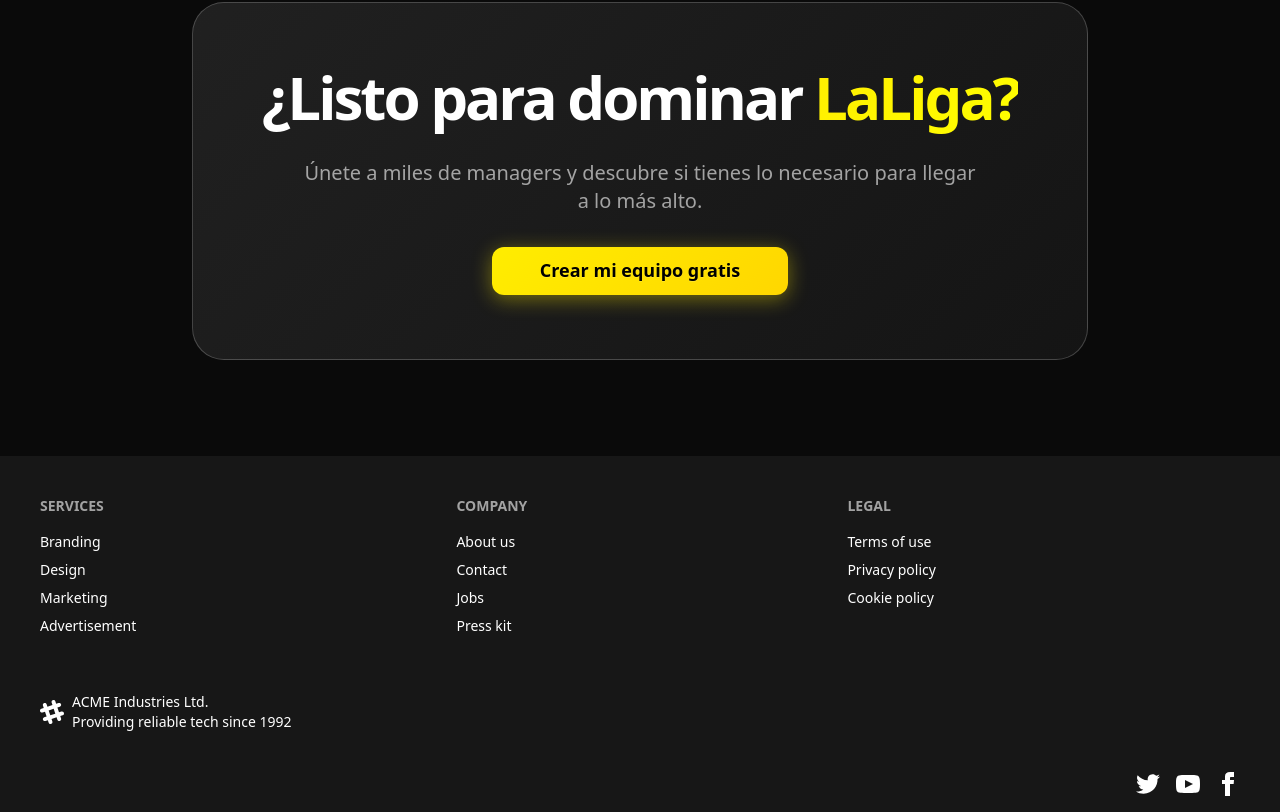
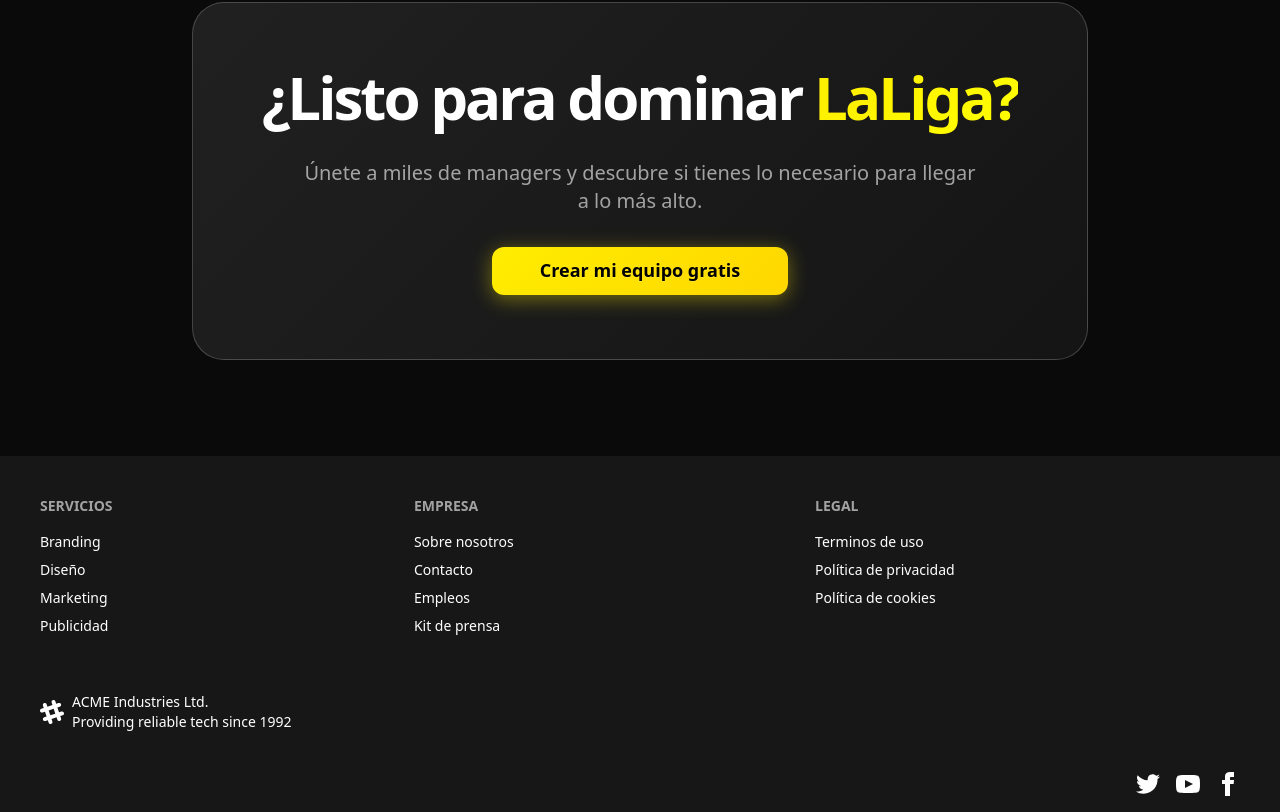
Before and after one commit to Paablorivero/FantasyLeagueFront, an Angular app in the folder FLFront/: page /daznfantasy in a window 1280 px wide. Shown: the part 1785-2597 px from the top of the page. Built offline with nearby package versions, Linux system fonts and the light colour scheme.

Commit message:
Footer cambiado solo falta cambiar la parte del logo

```diff
--- a/FLFront/src/app/Components/footer/footer.html
+++ b/FLFront/src/app/Components/footer/footer.html
@@ -1,23 +1,23 @@
 <footer class="footer sm:footer-horizontal bg-neutral-900 text-white p-10">
   <nav>
-    <h6 class="footer-title">Services</h6>
+    <h6 class="footer-title">Servicios</h6>
     <a class="link link-hover">Branding</a>
-    <a class="link link-hover">Design</a>
+    <a class="link link-hover">Diseño</a>
     <a class="link link-hover">Marketing</a>
-    <a class="link link-hover">Advertisement</a>
+    <a class="link link-hover">Publicidad</a>
   </nav>
   <nav>
-    <h6 class="footer-title">Company</h6>
-    <a class="link link-hover">About us</a>
-    <a class="link link-hover">Contact</a>
-    <a class="link link-hover">Jobs</a>
-    <a class="link link-hover">Press kit</a>
+    <h6 class="footer-title">Empresa</h6>
+    <a class="link link-hover">Sobre nosotros</a>
+    <a class="link link-hover">Contacto</a>
+    <a class="link link-hover">Empleos</a>
+    <a class="link link-hover">Kit de prensa</a>
   </nav>
   <nav>
     <h6 class="footer-title">Legal</h6>
-    <a class="link link-hover">Terms of use</a>
-    <a class="link link-hover">Privacy policy</a>
-    <a class="link link-hover">Cookie policy</a>
+    <a class="link link-hover">Terminos de uso</a>
+    <a class="link link-hover">Política de privacidad</a>
+    <a class="link link-hover">Política de cookies</a>
   </nav>
 </footer>
 <footer class="footer bg-neutral-900 text-white border-b-stone-200 border-top px-10 py-4">
```
